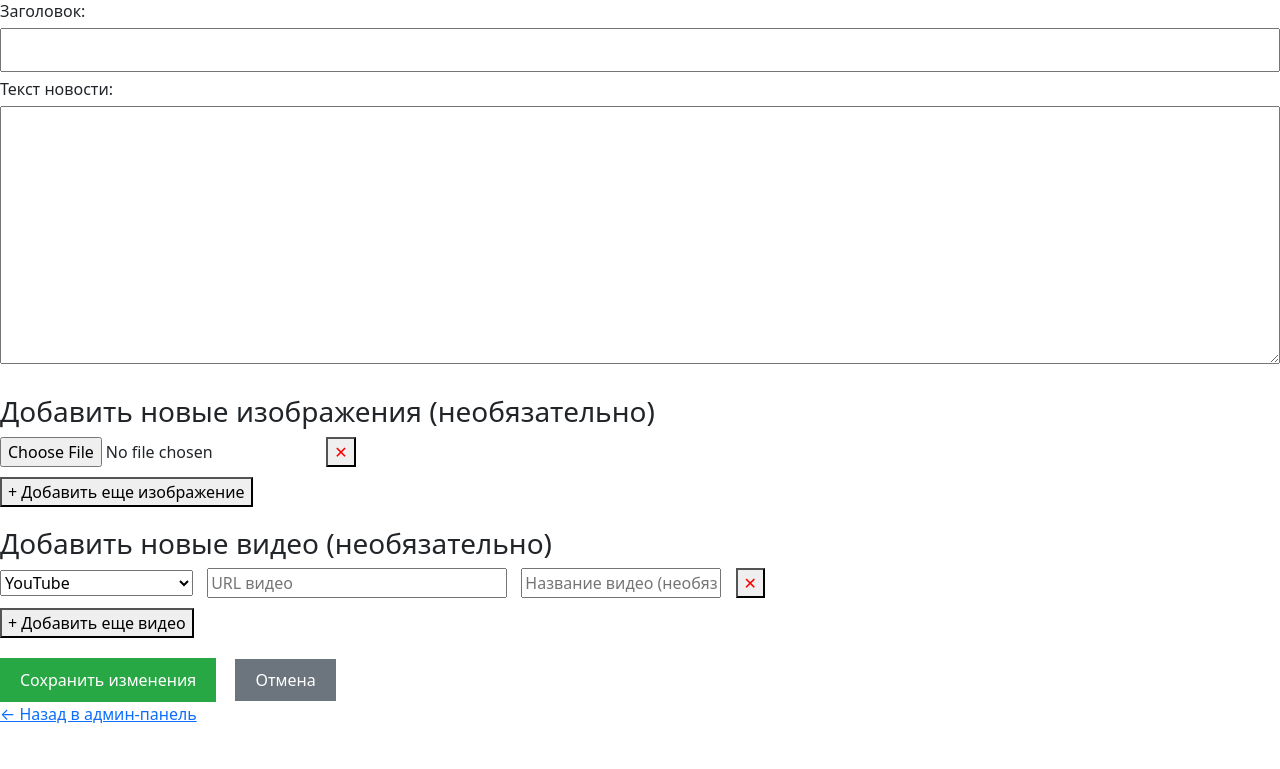
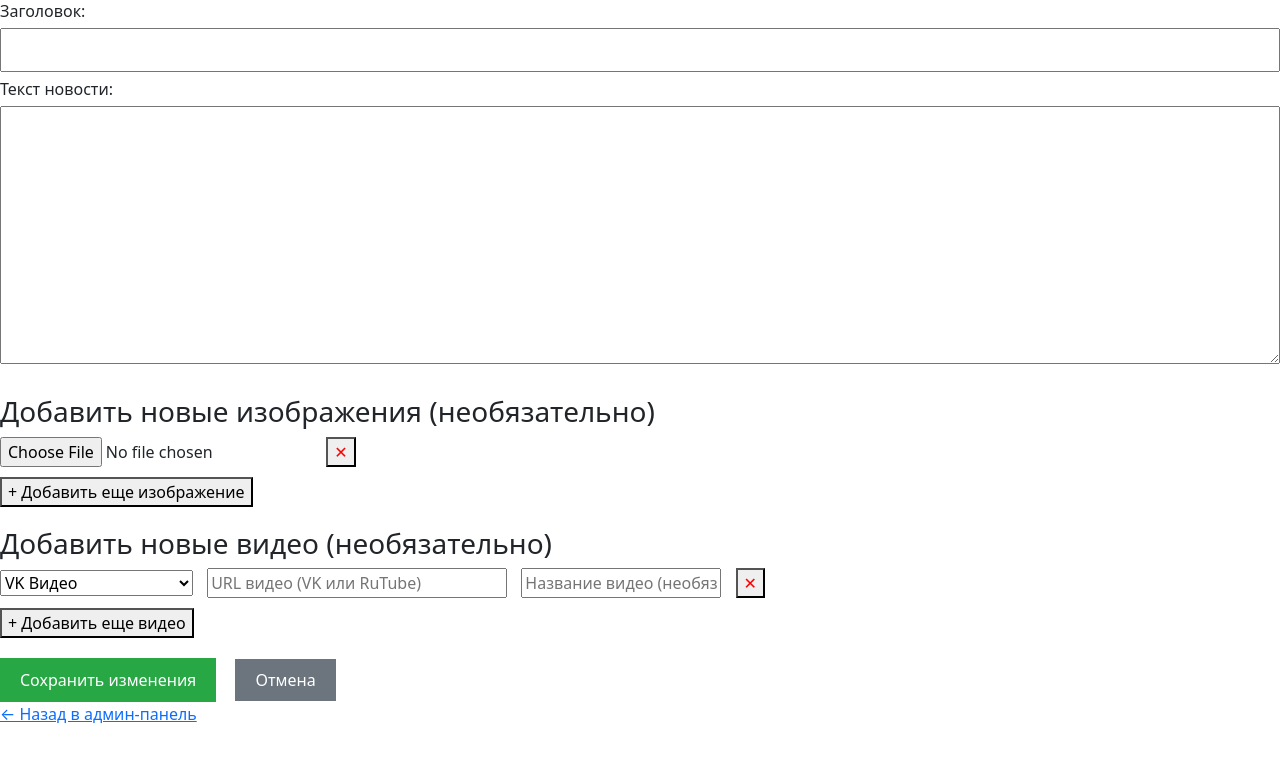
Before and after one commit to DemasMemas/ChestAndZakon, a Flask app: template templates/edit_news.html in a window 1280 px wide. Shown: the part 113-882 px from the top of the page. Run offline with Flask 3, Linux system fonts and the light colour scheme; the template is opened without the code that fills it, so the values that code supplies are empty.

Commit message:
Изменено редактирование видео с ютуба на вк

```diff
--- a/templates/edit_news.html
+++ b/templates/edit_news.html
@@ -58,9 +58,10 @@
             <div style="border: 1px solid #ddd; padding: 15px; border-radius: 5px;">
                 <h4>{{ video.title }}</h4>
                 <p><strong>Тип:</strong>
-                    {% if video.video_type == 'youtube' %}YouTube
-                    {% elif video.video_type == 'vimeo' %}Vimeo
-                    {% else %}Загруженное видео{% endif %}
+                    {% if video.video_type == 'vk' %}VK Видео
+                    {% elif video.video_type == 'rutube' %}RuTube
+                    {% elif video.video_type == 'uploaded' %}Загруженное видео
+                    {% else %}{{ video.video_type }}{% endif %}
                 </p>
                 {% if video.video_url %}
                 <p><strong>URL:</strong> {{ video.video_url }}</p>
@@ -82,11 +83,11 @@
         <div id="videos-container">
             <div class="video-field">
                 <select name="video_types" onchange="toggleVideoInput(this)">
-                    <option value="youtube">YouTube</option>
-                    <option value="vimeo">Vimeo</option>
+                    <option value="vk">VK Видео</option>
+                    <option value="rutube">RuTube</option>
                     <option value="uploaded">Загрузить видеофайл</option>
                 </select>
-                <input type="url" name="video_urls" placeholder="URL видео" style="margin-left: 10px; width: 300px;" class="video-url">
+                <input type="url" name="video_urls" placeholder="URL видео (VK или RuTube)" style="margin-left: 10px; width: 300px;" class="video-url">
                 <input type="file" name="video_files" accept="video/*" style="margin-left: 10px; width: 300px; display: none;" class="video-file">
                 <input type="text" name="video_titles" placeholder="Название видео (необязательно)" style="margin-left: 10px; width: 200px;">
                 <button type="button" class="remove-video" onclick="removeVideoField(this)" style="margin-left: 10px; color: red;">✕</button>
@@ -128,13 +129,13 @@ function addVideoField() {
     newField.className = 'video-field';
     newField.innerHTML = `
         <select name="video_types" onchange="toggleVideoInput(this)">
-            <option value="youtube">YouTube</option>
-            <option value="vimeo">Vimeo</option>
+            <option value="vk">VK Видео</option>
+            <option value="rutube">RuTube</option>
             <option value="uploaded">Загрузить видеофайл</option>
         </select>
-        <input type="url" name="video_urls" placeholder="URL видео" style="margin-left: 10px; width: 300px;" class="video-url">
+        <input type="url" name="video_urls" placeholder="URL видео (VK или RuTube)" style="margin-left: 10px; width: 300px;" class="video-url">
         <input type="file" name="video_files" accept="video/*" style="margin-left: 10px; width: 300px; display: none;" class="video-file">
-        <input type="text" name="video_titles" placeholder="Название видео (необязательно)" style="margin-left: 10px; width: 200px;">
+        <input type="text" name="video_titles" placeholder="Название видео" style="margin-left: 10px; width: 200px;">
         <button type="button" class="remove-video" onclick="removeVideoField(this)" style="margin-left: 10px; color: red;">✕</button>
     `;
     container.appendChild(newField);
```
